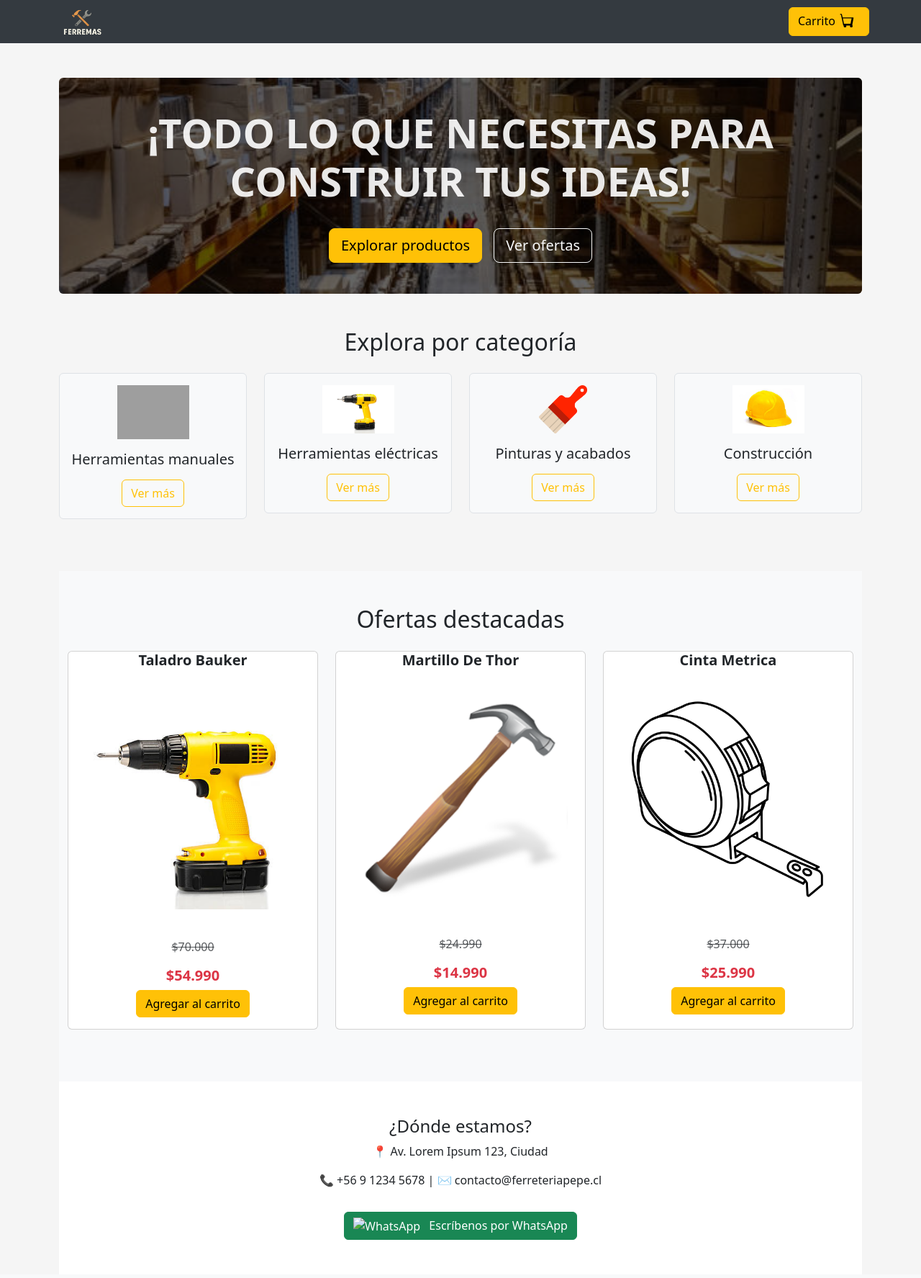
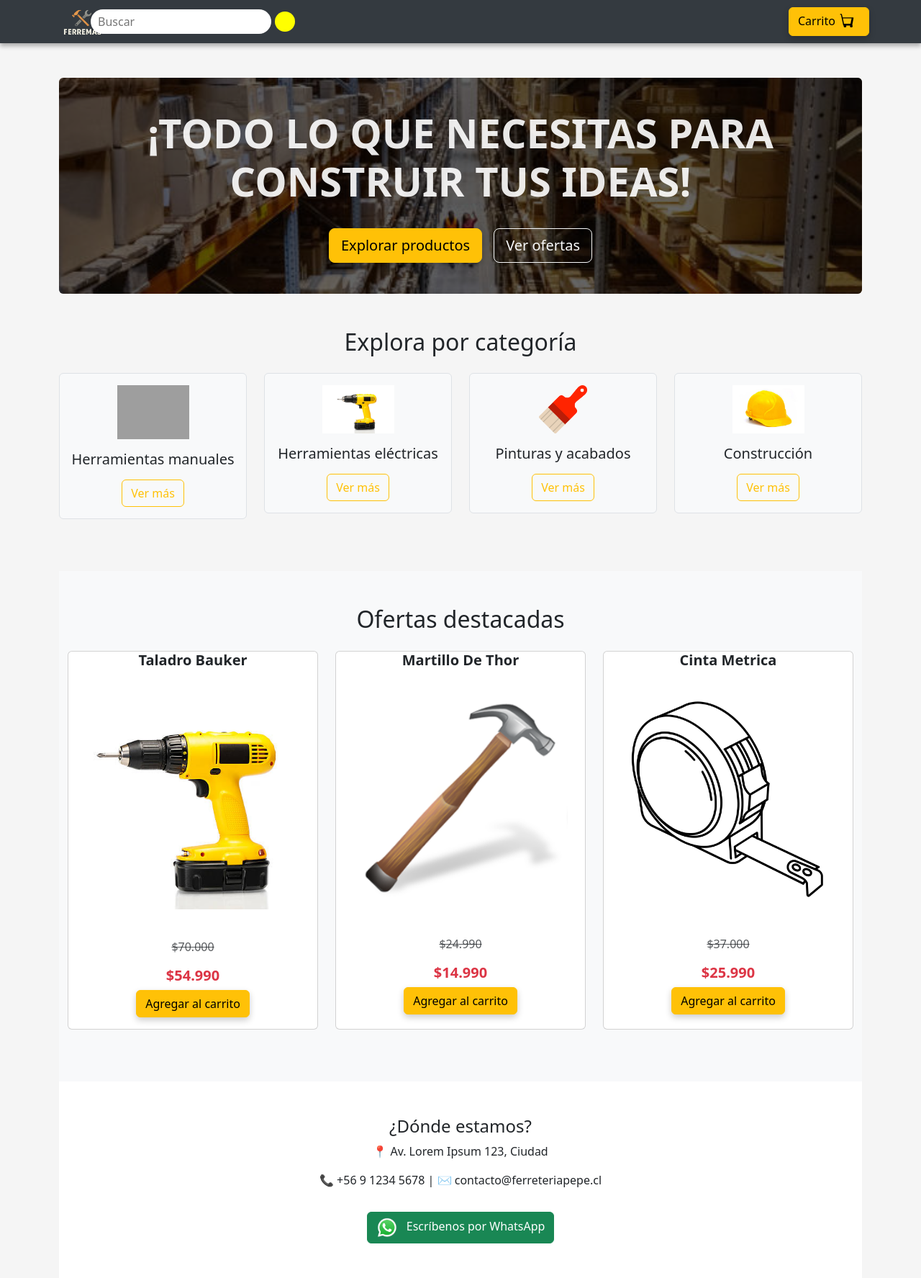
Before and after one commit to CrissOlivares/IDP_ferreteria, a Django app: page / in a window 1280 px wide. Shown: the whole page at 72% size. Before the commit the page ends 1722 px from the top, so only its background shows below. Run offline with Django 5.2, Linux system fonts and the light colour scheme; grey boxes are pictures that could not be loaded.

Commit message:
Agrega barra de búsqueda en el header con estilos básicos

```diff
--- /dev/null
+++ b/miapp/static/css/estilos.css
@@ -0,0 +1,67 @@
+body {
+    background-color: #f4f4f4;
+}
+
+h1 {
+    color: #ff9000;
+    font-weight: bold;
+}
+
+.card:hover {
+    transform: scale(1.05);
+    transition: 0.4s ease-in-out;
+}
+.btn-warning {
+    background-color: #ff9000;
+    color: #000;
+    font-weight: bold;
+    border: none;
+    box-shadow: 0 4px 10px rgba(0, 0, 0, 0.2);
+    transition: all 0.3 ease;
+
+}
+.btn-warning:hover {
+    background-color: #e0a800;
+    transform: scale(1.05);
+    box-shadow: 0 6px 14px rgba(0,0,0,0.3);
+
+}
+
+header {
+    background-color: #1e1e1e;
+    padding: 10px 20px;
+    box-shadow: 0 4px 6px rgba(0,0,0,0.3);
+    position: relative;
+    z-index: 2;
+  }
+
+  .navbar {
+    display: flex;
+    justify-content: space-between;
+    align-items: center;
+    color: white;
+    position: center;
+    top: -45px;
+    left: -850px;
+  }
+
+  .search-box {
+    display: flex;
+    align-items: center;
+    gap: 5px;
+  }
+
+  .search-box input {
+    padding: 5px 10px;
+    border-radius: 20px;
+    border: none;
+    outline: none;
+  }
+
+  .search-box button {
+    background-color: yellow;
+    border: none;
+    border-radius: 100%;
+    padding: 14;
+    cursor: pointer;
+  }
--- a/miapp/templates/miapp/base.html
+++ b/miapp/templates/miapp/base.html
@@ -1,4 +1,5 @@
 {% load static %}
+<link rel="stylesheet" href="{% static 'css/estilos.css' %}">
 <!DOCTYPE html>
 <html lang="es">
 <head>
@@ -32,7 +33,14 @@
             </div>
             <div style="flex: 1;"></div>
         </div>
-
+        <nav class="navbar">
+            <ul class="nav-links">
+            </ul>
+            <div class="search-box">
+              <input type="text" placeholder="Buscar">
+              <button><i class="fas fa-search"></i></button>
+            </div>
+          </nav>
     </header>
     <div class="container mt-5">
         {% block content %}
--- a/miapp/templates/miapp/inicio.html
+++ b/miapp/templates/miapp/inicio.html
@@ -1,8 +1,6 @@
 {% extends 'miapp/base.html' %}
 {% load static %}
-
 {% block title %}Ferremas{% endblock %}
-<img src="{% static 'imagenes/taladro.jpg' %}" alt="Taladro" width="50">
 {% block content %}
 <!-- titulo -->
 <div class="position-relative text-center text-white rounded" style="height: 300px; overflow: hidden;">
@@ -103,7 +101,7 @@
         <p>📍 Av. Lorem Ipsum 123, Ciudad</p>
         <p>📞 +56 9 1234 5678 | ✉️ contacto@ferreteriapepe.cl</p>
         <a href="https://wa.me/56912345678" target="_blank" class="btn btn-success mt-3">
-            <img src="{% static 'imagenes/WhatsApp.png' %}" alt="WhatsApp" width="30" class="me-2">
+            <img src="{% static 'imagenes/WhatsApp.jpg' %}" alt="WhatsApp" width="30" class="me-2">
             Escríbenos por WhatsApp
         </a>
     </div>
```
Also changed, not shown: miapp/static/imagenes/WhatsApp.jpg (added), miapp/static/imagenes/WhatsApp.png (deleted).
